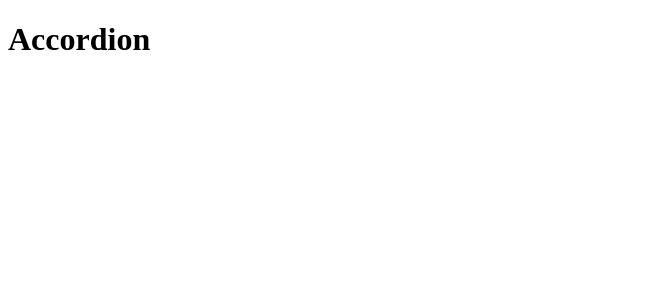
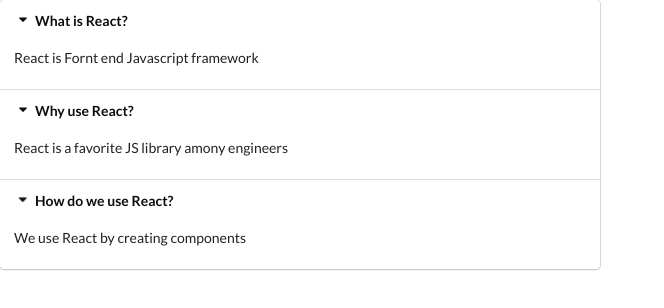
Before and after one commit to komal7292/React-Hooks, a React (Create React App) app: page / in a window 1280 px wide. Shown: the top 308 px of the page, without its empty margins (0-664 px from the left). Built offline with nearby package versions, Linux system fonts and the light colour scheme.

Commit message:
Adding my Accordion file

```diff
--- a/public/index.html
+++ b/public/index.html
@@ -10,6 +10,10 @@
       content="Web site created using create-react-app"
     />
     <link rel="apple-touch-icon" href="%PUBLIC_URL%/logo192.png" />
+    <link
+      rel="stylesheet" href="https://cdnjs.cloudflare.com/ajax/libs/semantic-ui/2.4.1/semantic.min.css"
+    />
+
     <!--
       manifest.json provides metadata used when your web app is installed on a
       user's mobile device or desktop. See https://developers.google.com/web/fundamentals/web-app-manifest/
--- a/src/App.js
+++ b/src/App.js
@@ -2,16 +2,34 @@
 import ReactDOM from 'react-dom'
 import Accordion from './components/Accordion'
 
-const items = {
+const items = [
+  {
+    title: 'What is React?',
+    content: 'React is Fornt end Javascript framework'
+  },
+  {
+    title: 'Why use React?',
+    content: 'React is a favorite JS library amony engineers'
+  },
+  {
+    title: 'How do we use React?',
+    content: 'We use React by creating components'
+  }
+]
 
-}
-
-const App = () => {
+export default  () => {
   return(
     <div>
-      <Accordion />
+      <Accordion items={items} />
     </div>
   )
 }
+// const App = () => {
+//   return(
+//     <div>
+//       <Accordion items={items} />
+//     </div>
+//   )
+// }
 
-export default App
+// export default App
--- a/src/components/Accordion.js
+++ b/src/components/Accordion.js
@@ -1,11 +1,23 @@
 import React from 'react';
 
-const Accordion = () => {
-  return(
-    <div>
-      <h1>Accordion</h1>
-    </div>
-  )
+const Accordion = ({ items }) => {
+  const renderedItems = items.map((item, index) => {
+    return (
+      <React.Fragment key={item.title}>
+        <div
+          className='title active'
+          onClick={() => console.log('Title clicked', index)}
+        >
+          <i className='dropdown icon'></i>
+          {item.title}
+        </div>
+        <div className='content active'>
+          <p>{item.content}</p>
+        </div>
+      </React.Fragment>
+    )
+  })
+  return <div className='ui styled accordion'>{renderedItems}</div>
 }
 
 export default Accordion
```
Also changed, not shown: 1 other file (tests, documents, lock files or other folders).
